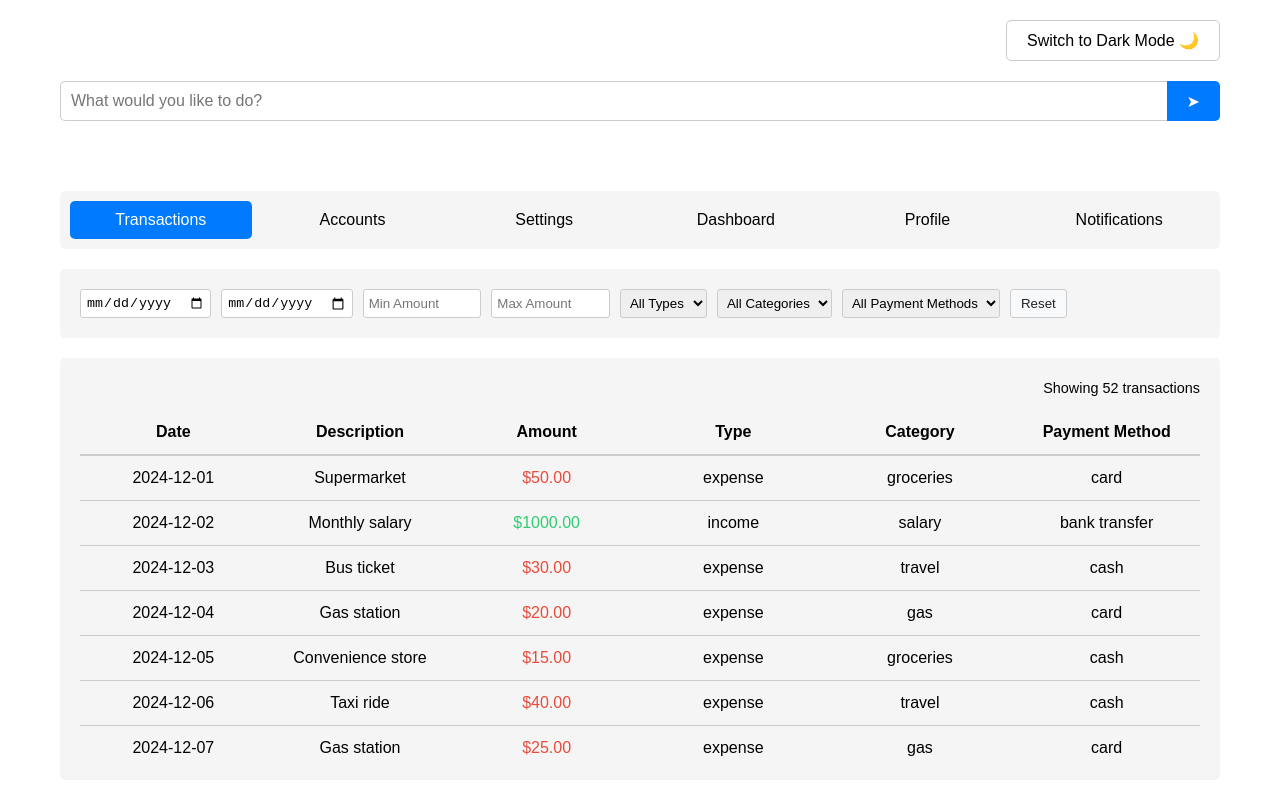
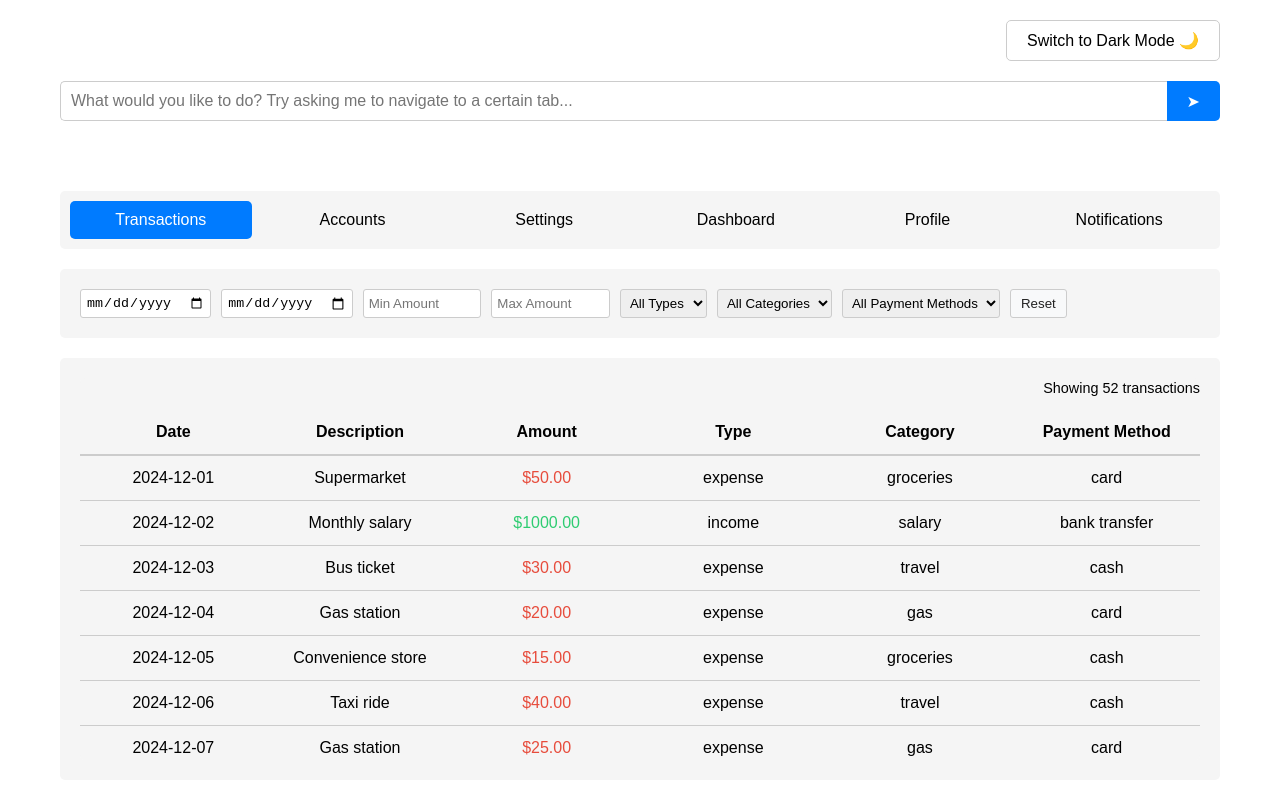
Before and after one commit to Shmuel-Levinson/ai-enhanced-ui, a React (Vite) app in the folder frontend/: page / in a window 1280 px wide. Shown: the top 794 px of the page. Built offline with nearby package versions, Linux system fonts and the light colour scheme.

Commit message:
changed placeholder

```diff
--- a/frontend/src/App.tsx
+++ b/frontend/src/App.tsx
@@ -552,7 +552,7 @@ function App() {
                             type="text"
                             value={chatInput}
                             onChange={(e) => setChatInput(e.target.value)}
-                            placeholder="What would you like to do?"
+                            placeholder="What would you like to do? Try asking me to navigate to a certain tab..."
                             style={{
                                 flex: 1,
                                 padding: "10px",
```
Also changed, not shown: 1 other file (tests, documents, lock files or other folders).
